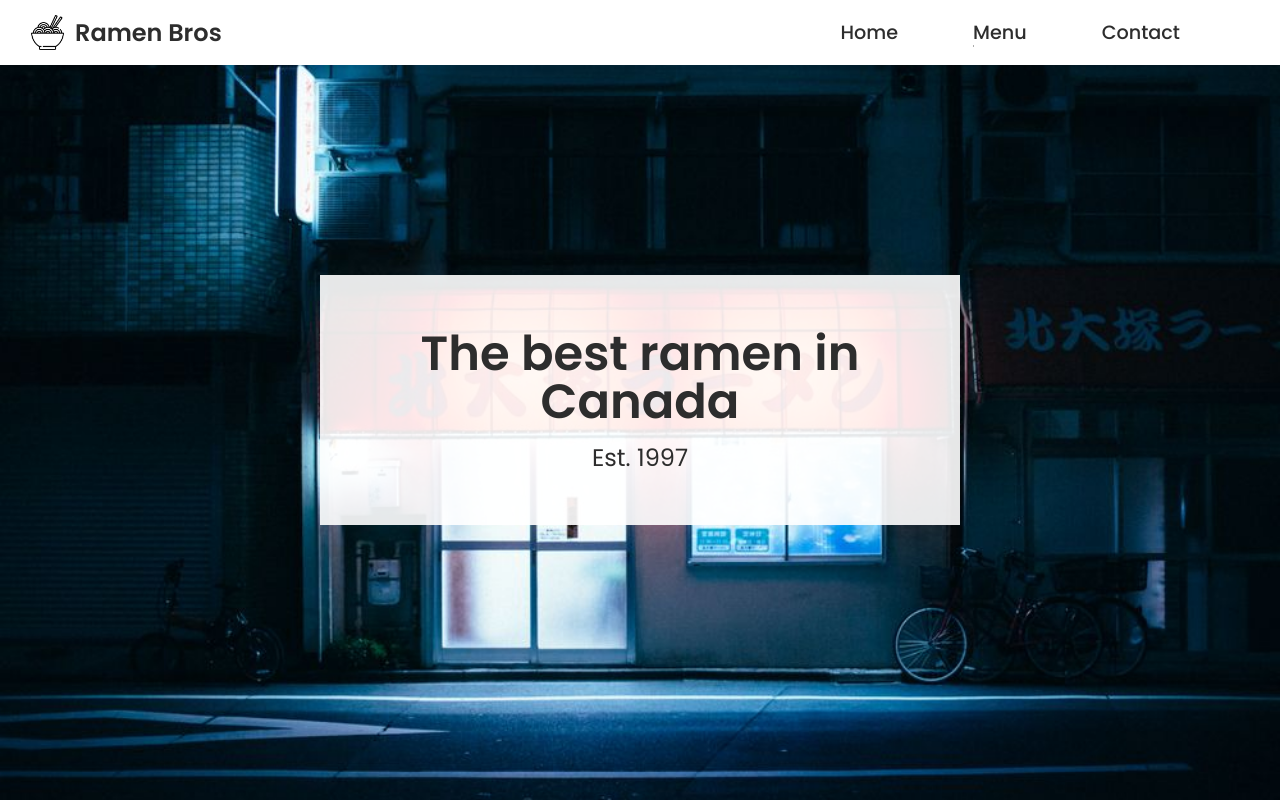
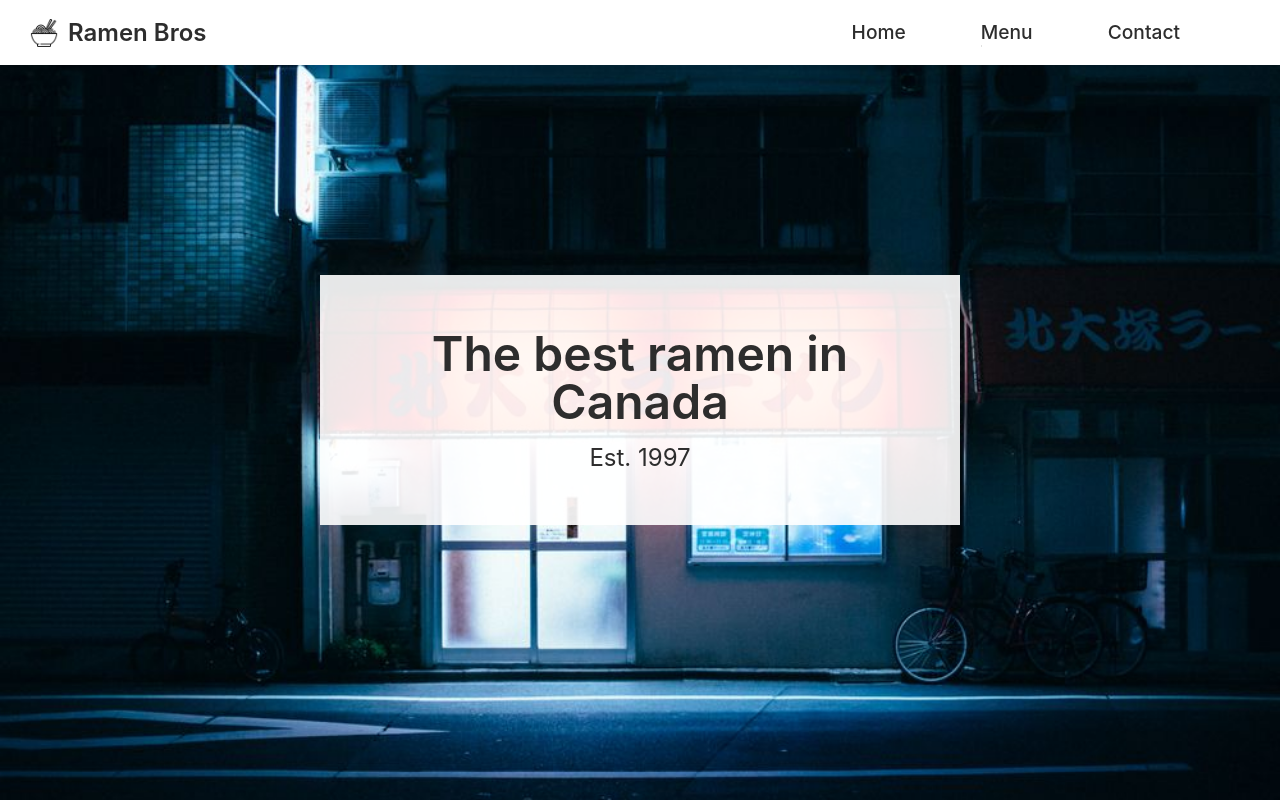
Before and after one commit to JonathanYuan23/Restaurant-page, a website built with webpack: page dist/index.html in a window 1280 px wide. Built offline with nearby package versions, Linux system fonts and the light colour scheme.

Commit message:
change global font family

```diff
--- a/src/scripts/loadPage.js
+++ b/src/scripts/loadPage.js
@@ -23,7 +23,7 @@ const nav = (function() {
 
         const logo = new Image();
         logo.src = ramenIcon;
-        logo.setAttribute('width', '35px');
+        logo.setAttribute('width', '28px');
 
         const siteName = document.createElement('h1');
         siteName.textContent = 'Ramen Bros';
--- a/src/styles/styles.css
+++ b/src/styles/styles.css
@@ -7,7 +7,7 @@ html {
     -o-background-size: cover;
     background-size: cover;
     color: rgba(45, 45, 45, 1);
-    font-family: 'Poppins', 'Inter', 'sans-serif';
+    font-family: -apple-system, BlinkMacSystemFont, 'Segoe UI', Roboto, Helvetica, Arial, sans-serif;
 }
 
 #content > header {
@@ -183,7 +183,7 @@ input,
 textarea {
     border: 1px solid rgba(34, 34, 34, 1);
     border-radius: 5px;
-    font-family: 'Poppins', 'Inter', 'sans-serif';
+    font-family: -apple-system, BlinkMacSystemFont, 'Segoe UI', Roboto, Helvetica, Arial, sans-serif;
     margin-left: auto;
     margin-top: 20px;
     margin-right: auto;
```
Also changed, not shown: dist/main.js.
